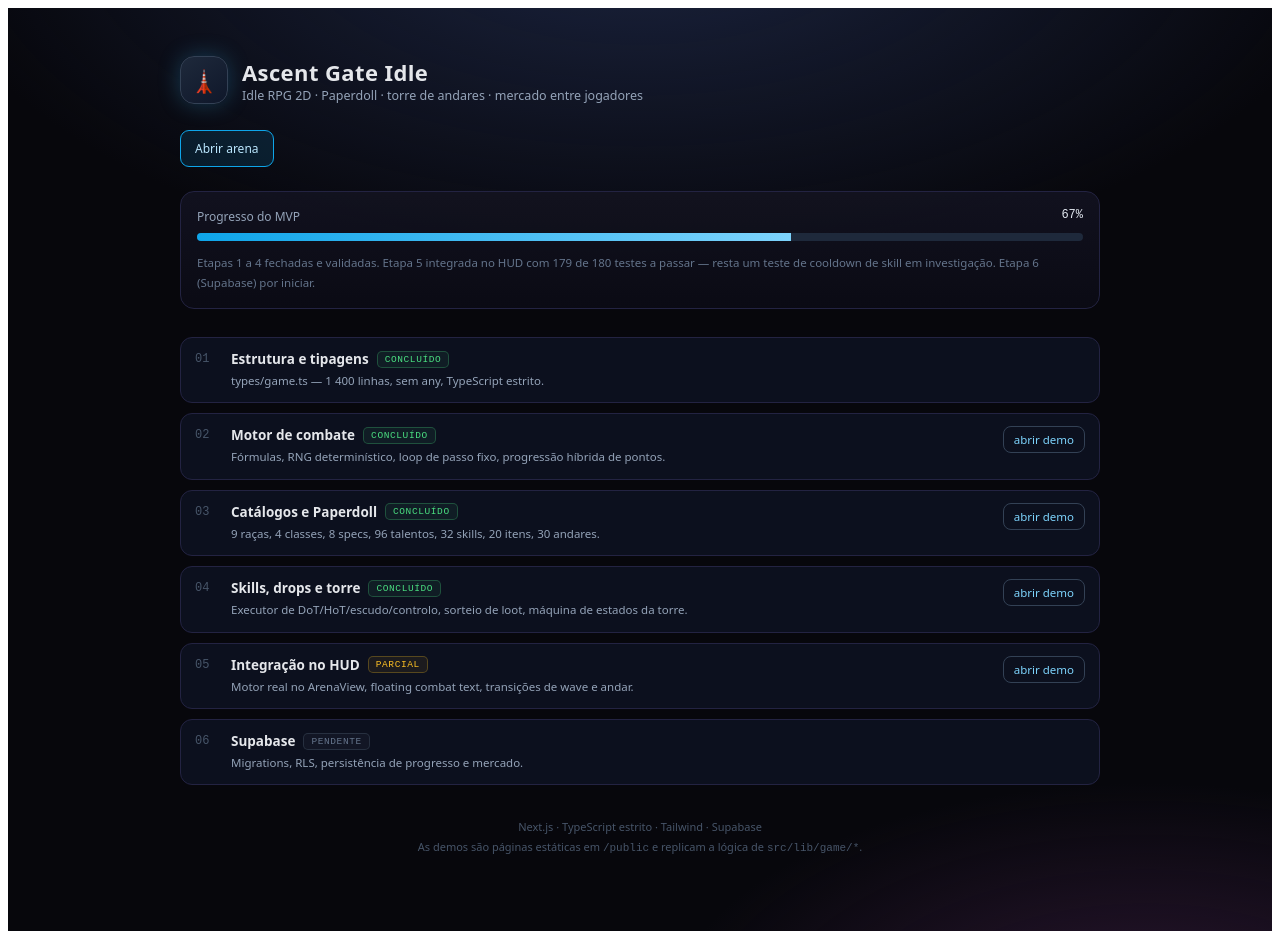
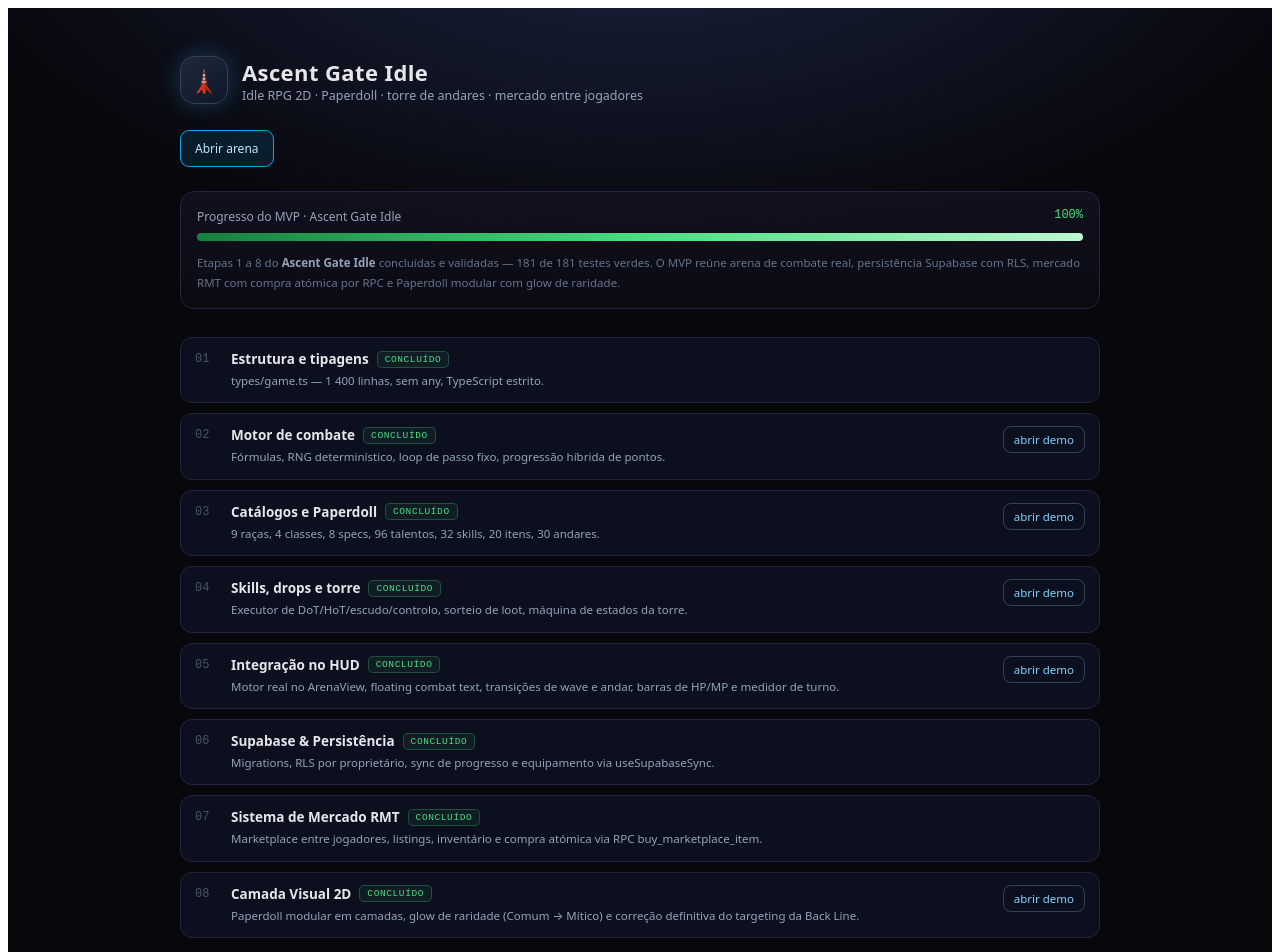
Before and after one commit to mateusc58mc-sketch/New-idle, a Next.js app: page / in a window 1280 px wide. Shown: the top 952 px of the page. Built offline with nearby package versions, Linux system fonts and the light colour scheme.

Commit message:
docs(landing): update MVP progress dashboard to 100% and reflect all completed stages (Stage 8.4)

```diff
--- a/src/app/page.tsx
+++ b/src/app/page.tsx
@@ -6,8 +6,8 @@
  * etapas já entregues, que estão em `/docs/*.html`.
  *
  * Quando o shell autenticado de `(game)/tower` estiver completo, esta página
- * passa a redireccionar para ele. Por agora é um índice honesto: mostra o que
- * funciona e o que falta.
+ * passa a redireccionar para ele. Por agora é o índice oficial do estado do
+ * MVP do Ascent Gate Idle: todas as etapas entregues e validadas.
  */
 import type { Metadata } from 'next';
 
@@ -56,16 +56,30 @@ const STAGES: readonly Stage[] = [
   {
     step: '05',
     title: 'Integração no HUD',
-    detail: 'Motor real no ArenaView, floating combat text, transições de wave e andar.',
-    status: 'partial',
+    detail: 'Motor real no ArenaView, floating combat text, transições de wave e andar, barras de HP/MP e medidor de turno.',
+    status: 'done',
     href: '/etapa5.html',
   },
   {
     step: '06',
-    title: 'Supabase',
-    detail: 'Migrations, RLS, persistência de progresso e mercado.',
-    status: 'pending',
+    title: 'Supabase & Persistência',
+    detail: 'Migrations, RLS por proprietário, sync de progresso e equipamento via useSupabaseSync.',
+    status: 'done',
     href: null,
+  },
+  {
+    step: '07',
+    title: 'Sistema de Mercado RMT',
+    detail: 'Marketplace entre jogadores, listings, inventário e compra atómica via RPC buy_marketplace_item.',
+    status: 'done',
+    href: null,
+  },
+  {
+    step: '08',
+    title: 'Camada Visual 2D',
+    detail: 'Paperdoll modular em camadas, glow de raridade (Comum → Mítico) e correção definitiva do targeting da Back Line.',
+    status: 'done',
+    href: '/paperdoll.html',
   },
 ] as const;
 
@@ -151,22 +165,27 @@ export default function HomePage() {
           }}
         >
           <div style={{ display: 'flex', justifyContent: 'space-between', fontSize: 12, color: '#94a3b8', marginBottom: 8 }}>
-            <span>Progresso do MVP</span>
-            <span style={{ fontFamily: 'ui-monospace, monospace', color: '#e2e8f0' }}>{progress}%</span>
+            <span>Progresso do MVP · Ascent Gate Idle</span>
+            <span style={{ fontFamily: 'ui-monospace, monospace', color: progress >= 100 ? '#4ade80' : '#e2e8f0' }}>{progress}%</span>
           </div>
           <div style={{ height: 8, borderRadius: 99, background: '#1e293b', overflow: 'hidden' }}>
             <div
               style={{
                 height: '100%',
                 width: `${progress}%`,
-                background: 'linear-gradient(90deg, #0ea5e9, #7dd3fc)',
+                background:
+                  progress >= 100
+                    ? 'linear-gradient(90deg, #15803d, #4ade80, #bbf7d0)'
+                    : 'linear-gradient(90deg, #0ea5e9, #7dd3fc)',
+                boxShadow: progress >= 100 ? '0 0 12px rgba(74,222,128,.55)' : undefined,
                 transition: 'width 300ms',
               }}
             />
           </div>
           <p style={{ margin: '12px 0 0', fontSize: 11.5, color: '#64748b', lineHeight: 1.7 }}>
-            Etapas 1 a 4 fechadas e validadas. Etapa 5 integrada no HUD com 179 de 180 testes a passar —
-            resta um teste de cooldown de skill em investigação. Etapa 6 (Supabase) por iniciar.
+            Etapas 1 a 8 do <strong style={{ color: '#94a3b8' }}>Ascent Gate Idle</strong> concluídas e validadas —
+            181 de 181 testes verdes. O MVP reúne arena de combate real, persistência Supabase com RLS, mercado RMT com
+            compra atómica por RPC e Paperdoll modular com glow de raridade.
           </p>
         </section>
 
```
